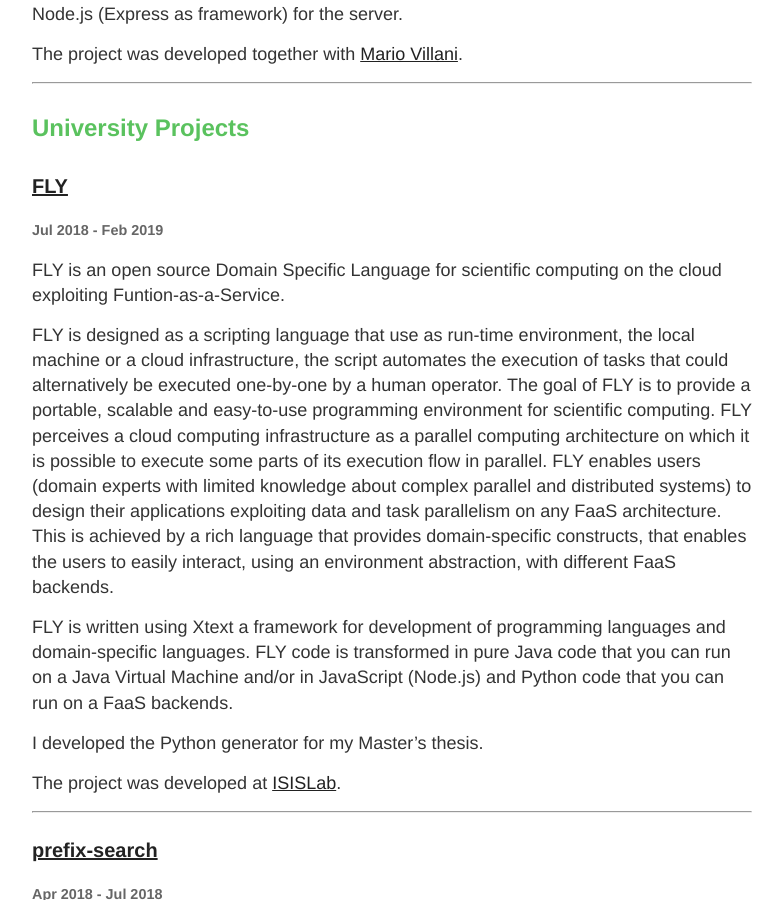
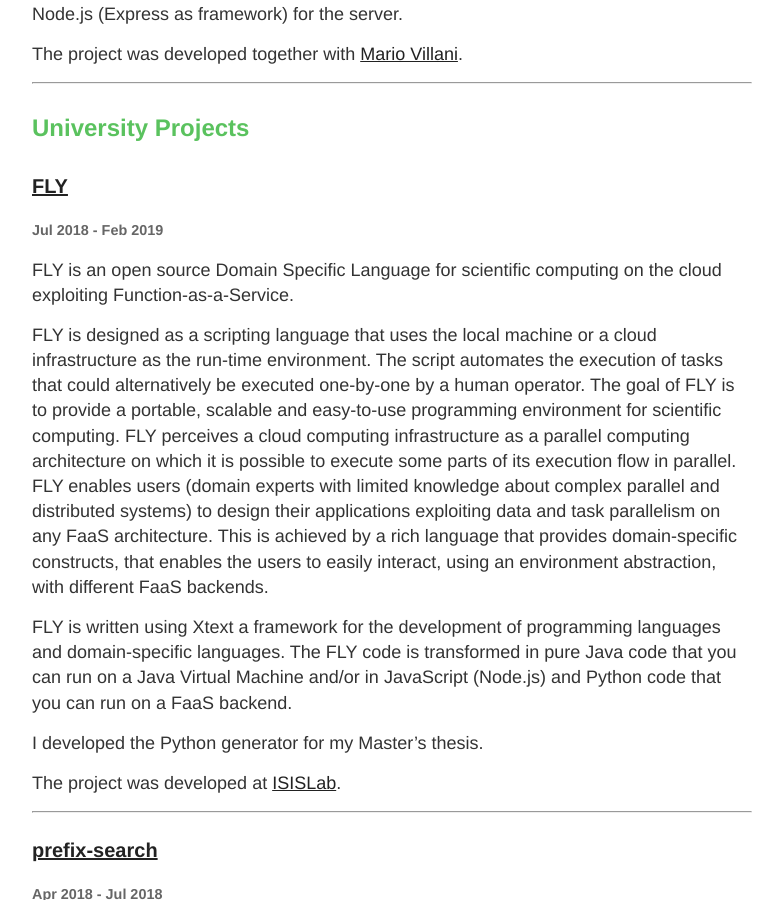
Before and after one commit to dariodip/dariodip.github.io, a Jekyll site: the page built from projects.md, in a window 1280 px wide and 900 px high, scrolled down 1651 px. Shown: the whole window, without its empty margins (248-1030 px from the left). Built offline with Jekyll 4.4.1, drawn with Linux system fonts in a browser that asks for light colours; nearby versions of some CDN libraries.

Commit message:
Update projects.md

```diff
--- a/projects.md
+++ b/projects.md
@@ -67,11 +67,11 @@ The project was developed together with [Mario Villani](https://github.com/Mario
 ### [FLY](https://github.com/spagnuolocarmine/FLY-language/)
 #### Jul 2018 - Feb 2019
 
-FLY is an open source Domain Specific Language for scientific computing on the cloud exploiting Funtion-as-a-Service.
+FLY is an open source Domain Specific Language for scientific computing on the cloud exploiting Function-as-a-Service.
 
-FLY is designed as a scripting language that use as run-time environment, the local machine or a cloud infrastructure, the script automates the execution of tasks that could alternatively be executed one-by-one by a human operator. The goal of FLY is to provide a portable, scalable and easy-to-use programming environment for scientific computing. FLY perceives a cloud computing infrastructure as a parallel computing architecture on which it is possible to execute some parts of its execution flow in parallel. FLY enables users (domain experts with limited knowledge about complex parallel and distributed systems) to design their applications exploiting data and task parallelism on any FaaS architecture. This is achieved by a rich language that provides domain-specific constructs, that enables the users to easily interact, using an environment abstraction, with different FaaS backends.
+FLY is designed as a scripting language that uses the local machine or a cloud infrastructure as the run-time environment. The script automates the execution of tasks that could alternatively be executed one-by-one by a human operator. The goal of FLY is to provide a portable, scalable and easy-to-use programming environment for scientific computing. FLY perceives a cloud computing infrastructure as a parallel computing architecture on which it is possible to execute some parts of its execution flow in parallel. FLY enables users (domain experts with limited knowledge about complex parallel and distributed systems) to design their applications exploiting data and task parallelism on any FaaS architecture. This is achieved by a rich language that provides domain-specific constructs, that enables the users to easily interact, using an environment abstraction, with different FaaS backends.
 
-FLY is written using Xtext a framework for development of programming languages and domain-specific languages. FLY code is transformed in pure Java code that you can run on a Java Virtual Machine and/or in JavaScript (Node.js) and Python code that you can run on a FaaS backends.
+FLY is written using Xtext a framework for the development of programming languages and domain-specific languages. The FLY code is transformed in pure Java code that you can run on a Java Virtual Machine and/or in JavaScript (Node.js) and Python code that you can run on a FaaS backend.
 
 I developed the Python generator for my Master's thesis.
 
```
